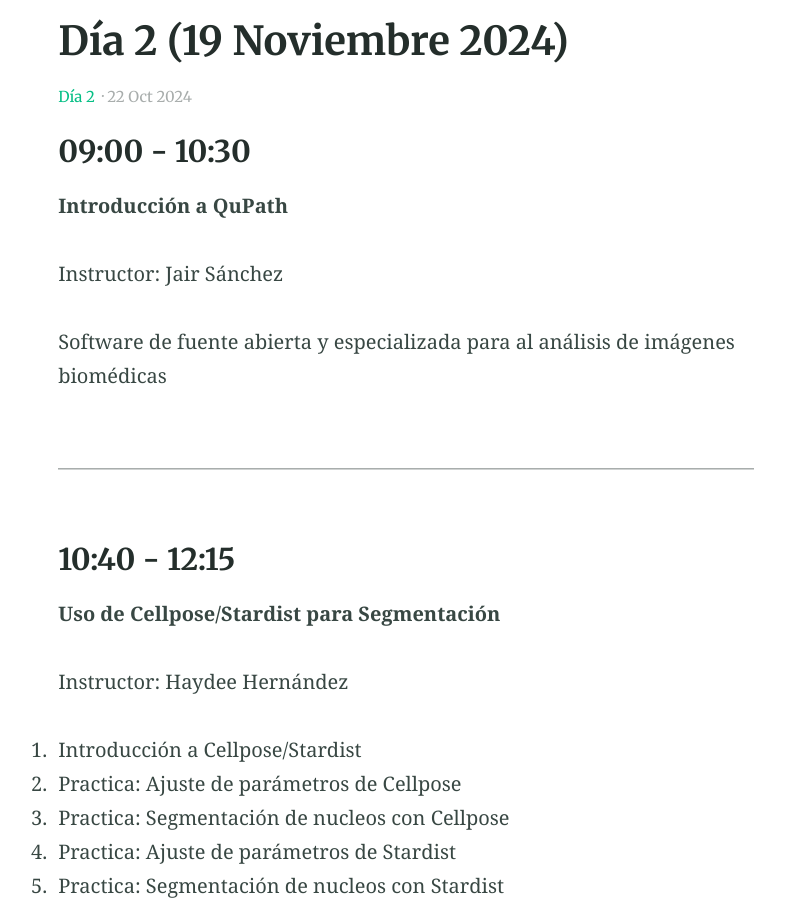
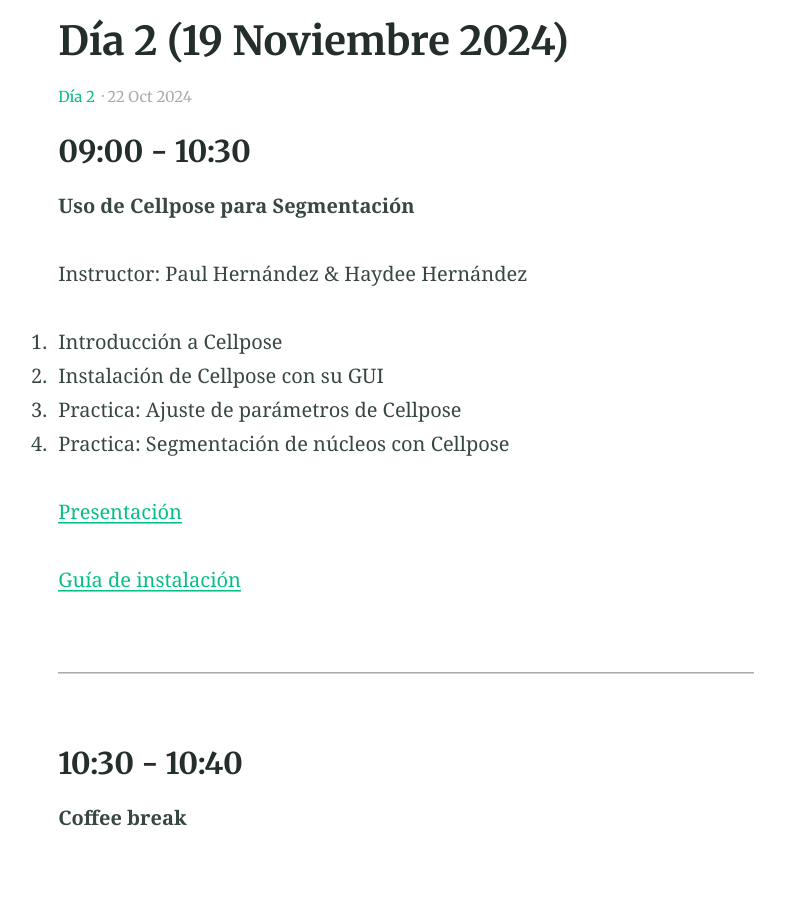
Before and after one commit to acnilo/202411_LNMA_IA-mIF, a Jekyll site: the page built from _posts/2024-10-22-Day2.md, in a window 1280 px wide and 900 px high, scrolled down 411 px. Shown: the whole window, without its empty margins (234-1019 px from the left). Built offline with Jekyll 4.4.1, drawn with Linux system fonts in a browser that asks for light colours; nearby versions of some CDN libraries; some of the changed text lies outside the part shown.

Commit message:
Update 2024-10-22-Day2.md

```diff
--- a/_posts/2024-10-22-Day2.md
+++ b/_posts/2024-10-22-Day2.md
@@ -4,33 +4,46 @@
 categories:
 - Día 2
 excerpt: |
-  Bienvenida. Conceptos Básicos en mIF e IA.
+  Práctica en imágenes mIF con IA.
 feature_text: |
   ## Sesiones prácticas y teóricas en el manejo de datos multiplex.
-  Aprenderemos el uso de QuPath, Cellpose y Stardist. Utilizaremos estos SWs para la clasificación de marcadores.
+  Aprenderemos el uso de Cellpose para la clasificación de marcadores de inmunofenotipo.
 feature_image: "https://picsum.photos/2560/600?image=733"
 image: "https://picsum.photos/2560/600?image=733"
 ---
 
 ### 09:00 - 10:30
-**Introducción a QuPath**
+**Uso de Cellpose para Segmentación**
 
-Instructor: Jair Sánchez
+Instructor: Paul Hernández & Haydee Hernández
 
-Software de fuente abierta y especializada para al análisis de imágenes biomédicas
+1. Introducción a Cellpose
+2. Instalación de Cellpose con su GUI
+3. Practica: Ajuste de parámetros de Cellpose
+4. Practica: Segmentación de núcleos con Cellpose
+
+[Presentación](/202411_LNMA_IA-mIF/assets/Documetos/Dia_02_PHH_Cellpose_Segmentación[1].pdf)
+
+[Guía de instalación](https://acnilo.github.io/202411_LNMA_IA-mIF//cellpose/2024/10/24/InstallCellpose/)
+
+---
+
+### 10:30 - 10:40
+**Coffee break**
 
 ---
 
 ### 10:40 - 12:15
-**Uso de Cellpose/Stardist para Segmentación**
+**Aprendizaje Automático para clasificación de Marcadores**
 
-Instructor: Haydee Hernández
+Instructor: Saraí De León
 
-1. Introducción a Cellpose/Stardist
-2. Practica: Ajuste de parámetros de Cellpose
-3. Practica: Segmentación de nucleos con Cellpose
-4. Practica: Ajuste de parámetros de Stardist
-5. Practica: Segmentación de nucleos con Stardist
+1. Preprocesamiento y organización de datos
+2. Anotación de marcadores positivos y negativos con Annotater
+3. Generación de modelo para clasificación de marcadores con Annotater
+4. Clasificación de marcadores con Annotater
+
+[Presentación](/202411_LNMA_IA-mIF/assets/Documetos/Aprendizaje IA [Autoguardado].pdf)
 
 ---
 
```
